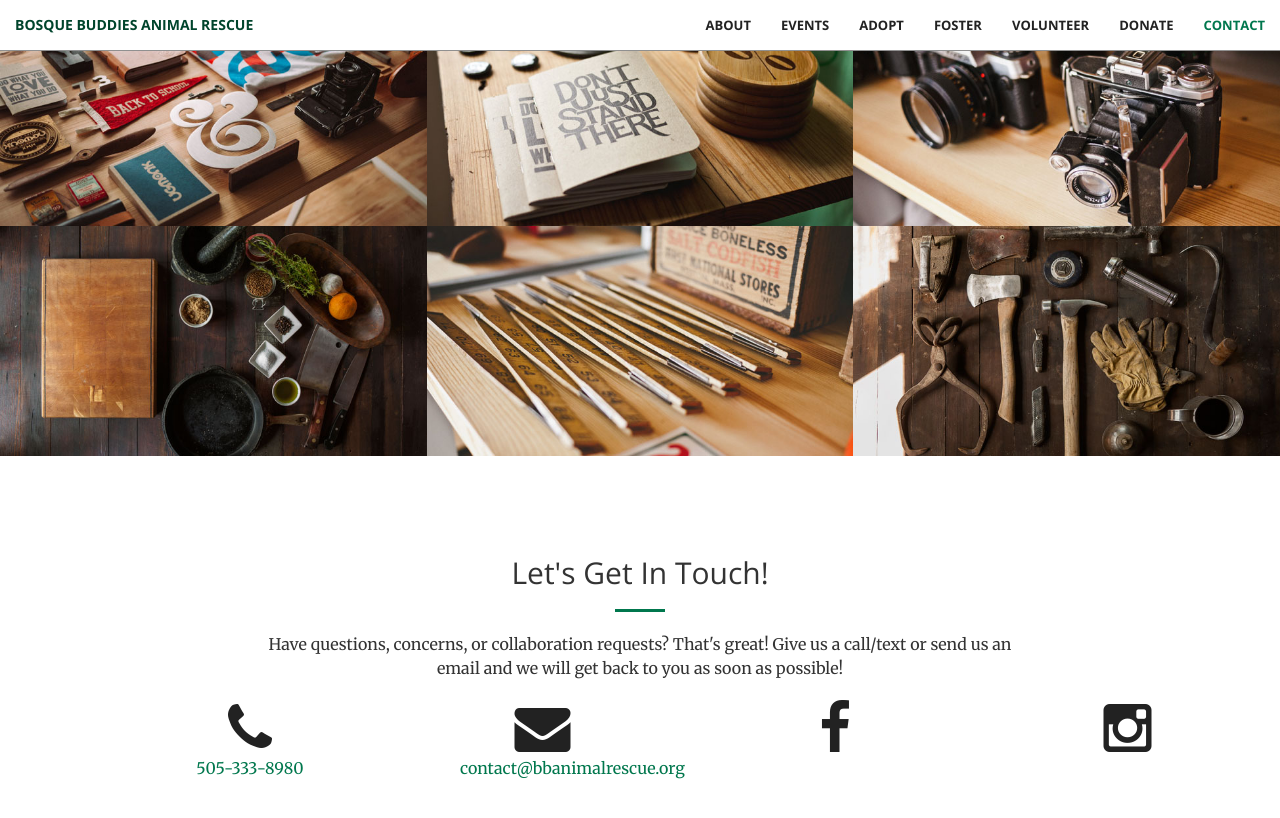
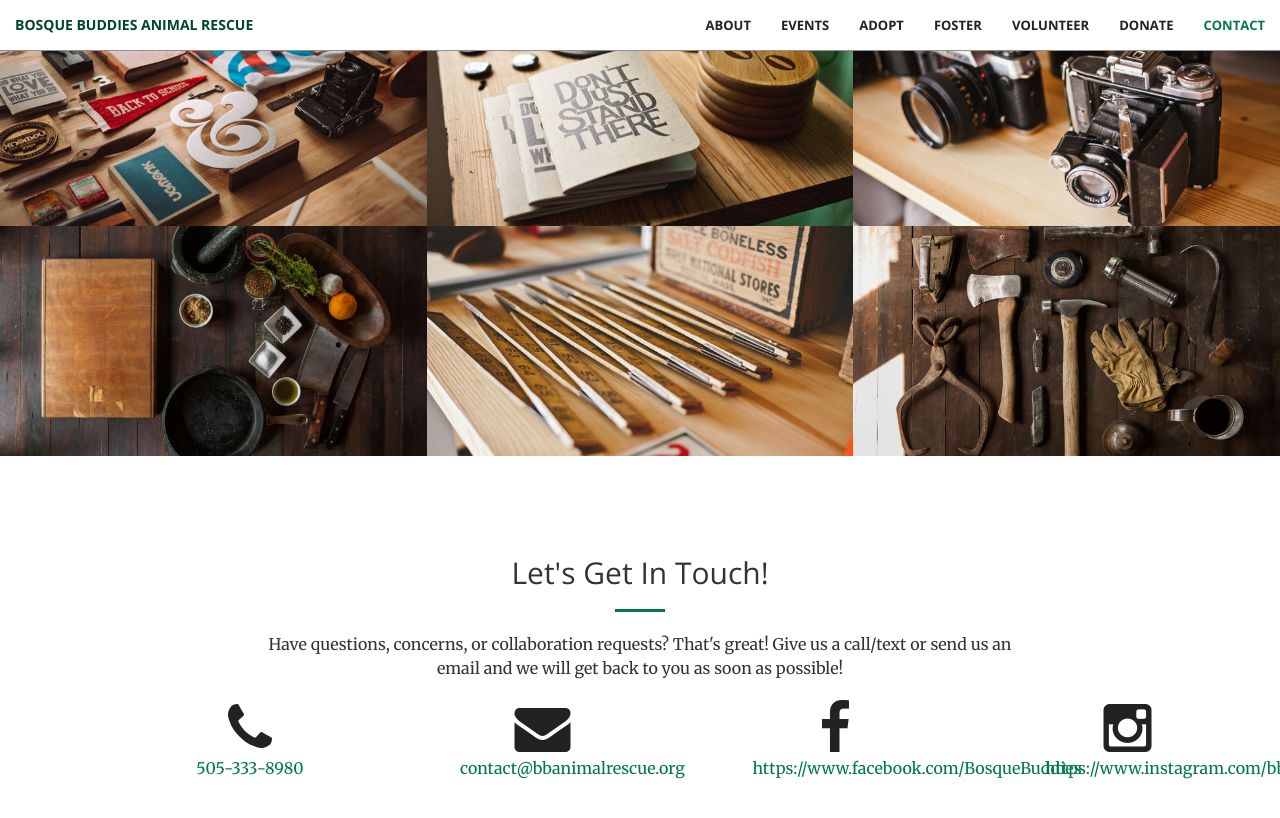
Before and after one commit to bbanimalrescue/bbanimalrescue.github.io, a Jekyll site: the page built from index.html, in a window 1280 px wide and 900 px high, scrolled down 3481 px. Shown: the top 818 px of the window. Built offline with Jekyll 4.4.1, drawn with Linux system fonts in a browser that asks for light colours.

Commit message:
added links to facebook/instagram

```diff
--- a/_includes/contact.html
+++ b/_includes/contact.html
@@ -23,11 +23,13 @@
             <div class="col-lg-2 col-lg-offset-1 text-center">
                 <a href="https://www.facebook.com/{{ site.facebook_username }}">
                     <i class="fa fa-facebook fa-3x wow bounceIn" data-wow-delay=".1s"></i>
+                    <p>https://www.facebook.com/{{ site.facebook_username }}</p>
                 </a>
             </div>
             <div class="col-lg-2 col-lg-offset-1 text-center">
                 <a href="https://www.instagram.com/{{ site.instagram_username }}">
                     <i class="fa fa-instagram fa-3x wow bounceIn" data-wow-delay=".1s"></i>
+                    <p>https://www.instagram.com/{{ site.instagram_username }}</p>
                 </a>
             </div>
         </div>
```
